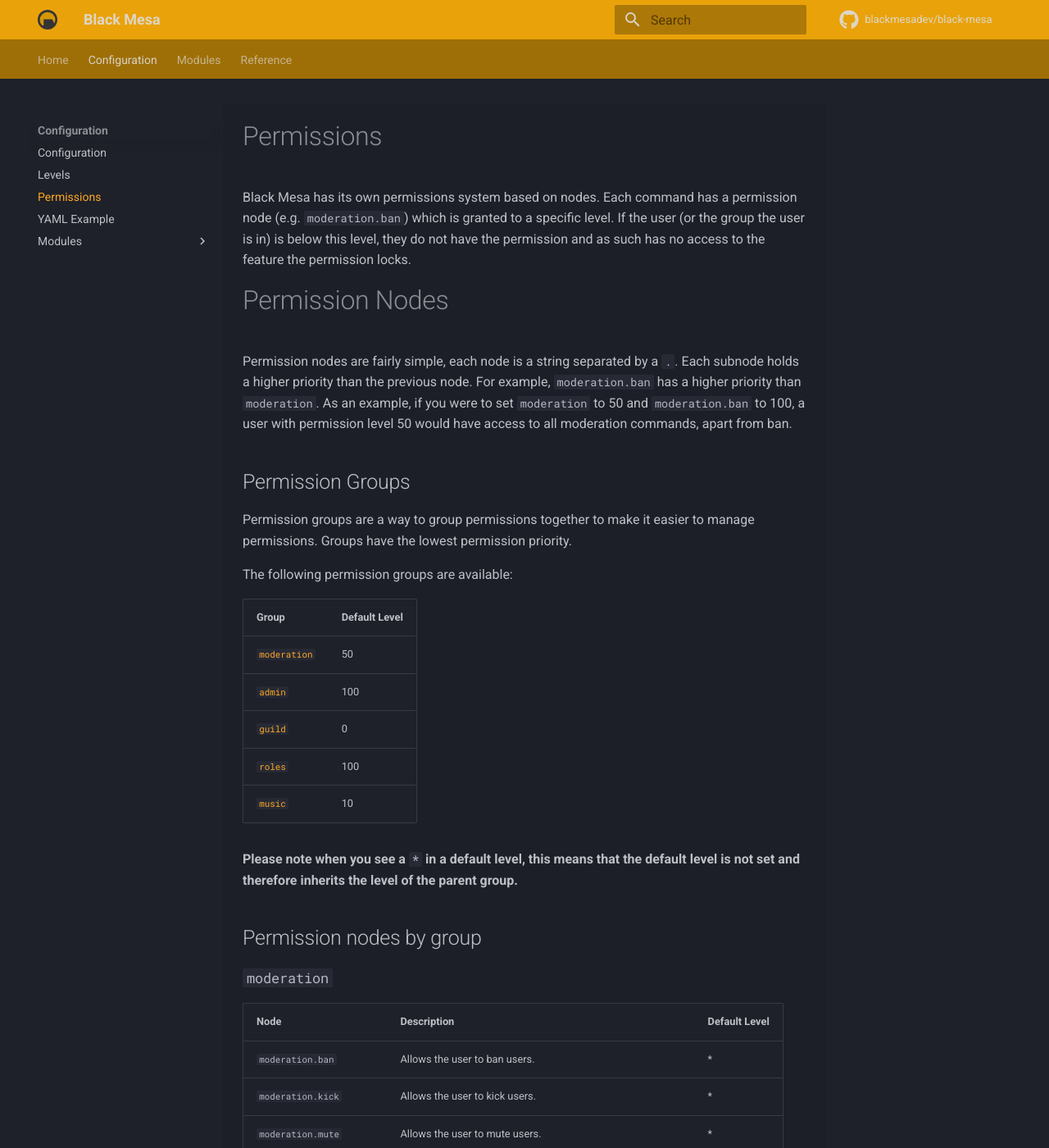
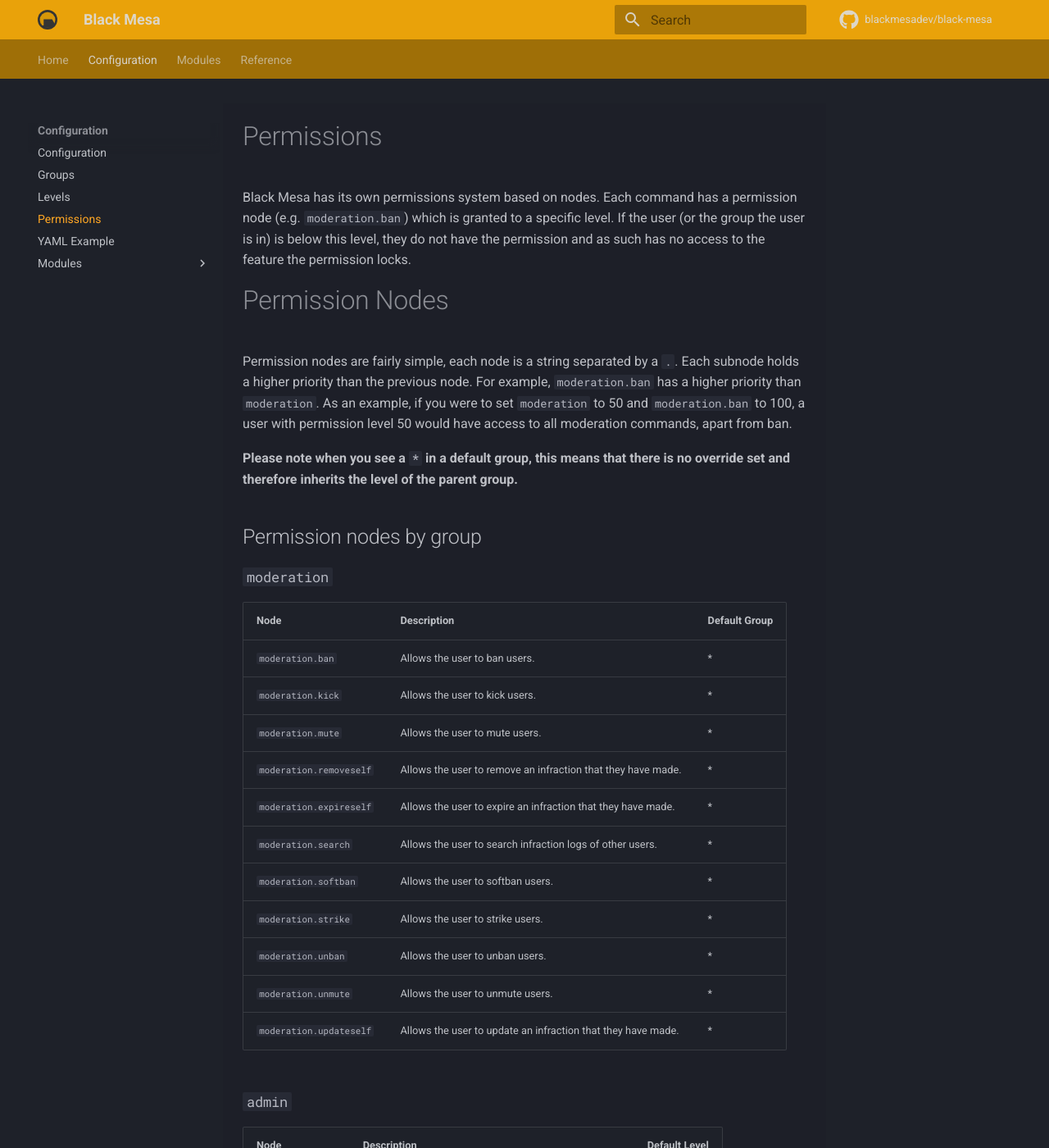
Before and after one commit to blackmesadev/docs, an MkDocs documentation site: the page built from docs/configuration/permissions.md, in a window 1280 px wide and 1400 px high. Shown: the whole window at 82% size. Built offline with MkDocs 1.6.1 and Material for MkDocs 9.7.7, drawn with Linux system fonts in a browser that asks for light colours; comment, search, counter and statistics services are not loaded.

Commit message:
Add documentation for new permission system

```diff
--- a/docs/configuration/permissions.md
+++ b/docs/configuration/permissions.md
@@ -11,30 +11,14 @@
 `moderation`. As an example, if you were to set `moderation` to 50 and `moderation.ban` to 100, a
 user with permission level 50 would have access to all moderation commands, apart from ban.
 
-## Permission Groups
-
-Permission groups are a way to group permissions together to make it easier to manage permissions.
-Groups have the lowest permission priority.
-
-The following permission groups are available:
-
-| Group | Default Level |
-| ----- | ------------- |
-| [`moderation`](#moderation) | 50 |
-| [`admin`](#admin) | 100 |
-| [`guild`](#guild) | 0 |
-| [`roles`](#roles) | 100 |
-| [`music`](#music) | 10 |
-
-
-**Please note when you see a `*` in a default level, this means that the default level is not set and therefore inherits the level of the parent group.**
+**Please note when you see a `*` in a default group, this means that there is no override set and therefore inherits the level of the parent group.**
 
 ## Permission nodes by group
 
 ### `moderation`
 
 
-| Node | Description | Default Level |
+| Node | Description | Default Group |
 | ---- | ----------- | ------------- |
 | `moderation.ban` | Allows the user to ban users. | * |
 | `moderation.kick` | Allows the user to kick users. | * |
```
Also changed, not shown: docs/configuration/groups.md (added, +19 -0 lines).
